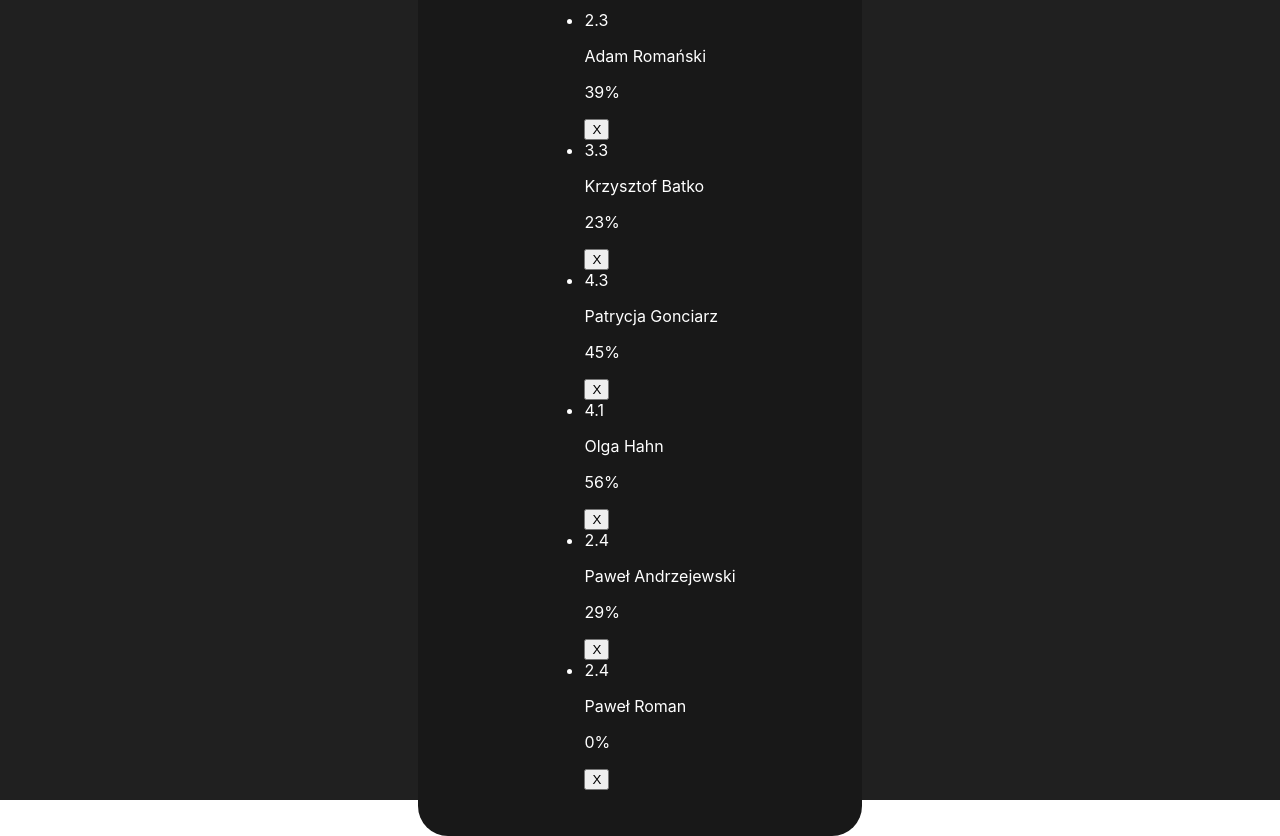
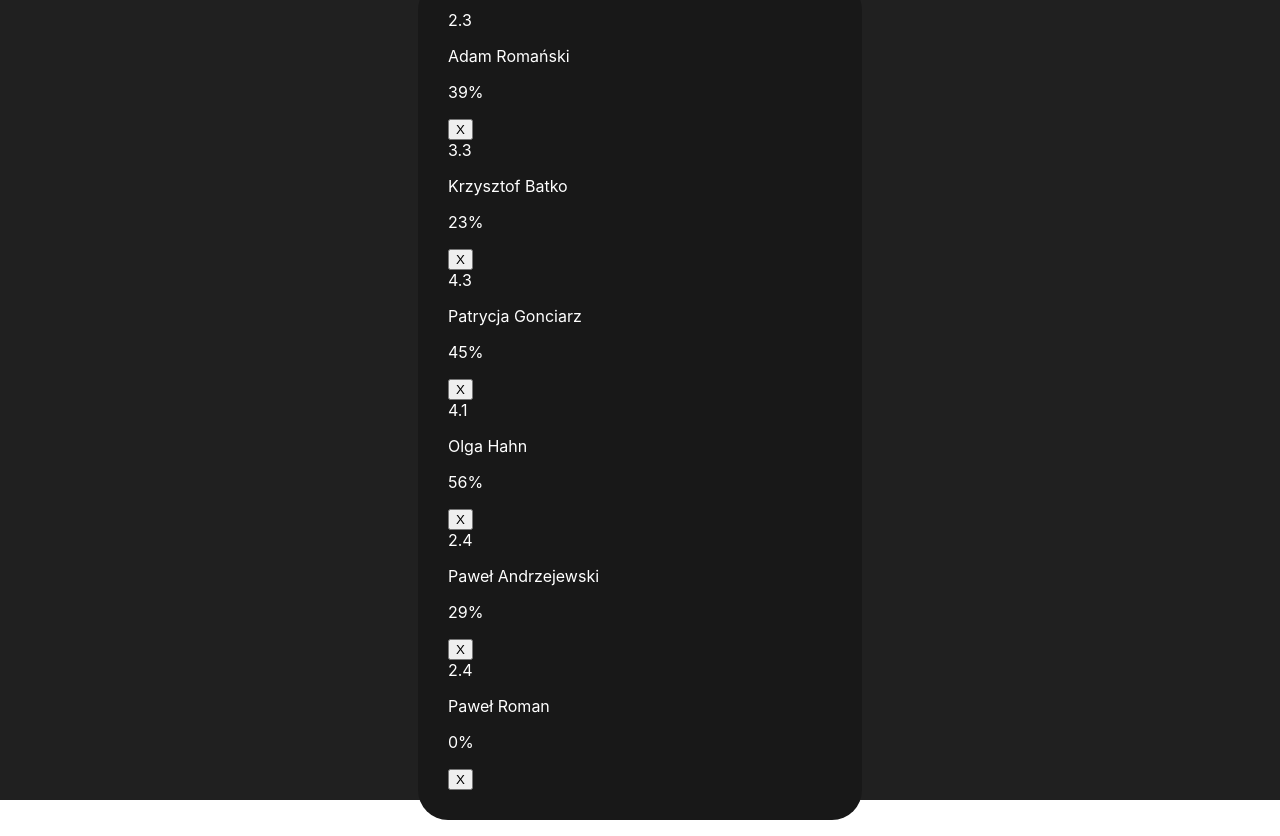
Before and after one commit to Mnigos/study-buddy, a React (Create React App) app: page / in a window 1280 px wide. Built offline with nearby package versions, Linux system fonts and the light colour scheme.

Commit message:
feat(components): styled UsersList

```diff
--- a/src/components/UsersList/UsersList.jsx
+++ b/src/components/UsersList/UsersList.jsx
@@ -6,7 +6,6 @@ import styled from 'styled-components'
 const Wrapper = styled.div`
   background-color: #181818;
   display: flex;
-  justify-content: center;
   align-items: center;
   width: 30%;
   padding: 30px;
@@ -14,13 +13,19 @@ const Wrapper = styled.div`
   color: #fff;
 `
 
+const StyledList = styled.ul`
+  list-style: none;
+  margin: 0;
+  padding: 0;
+`
+
 const UsersList = () => (
   <Wrapper>
-    <ul>
+    <StyledList>
       {users.map((user, i) => (
         <UsersListItem userData={user} key={i} />
       ))}
-    </ul>
+    </StyledList>
   </Wrapper>
 )
 
```
